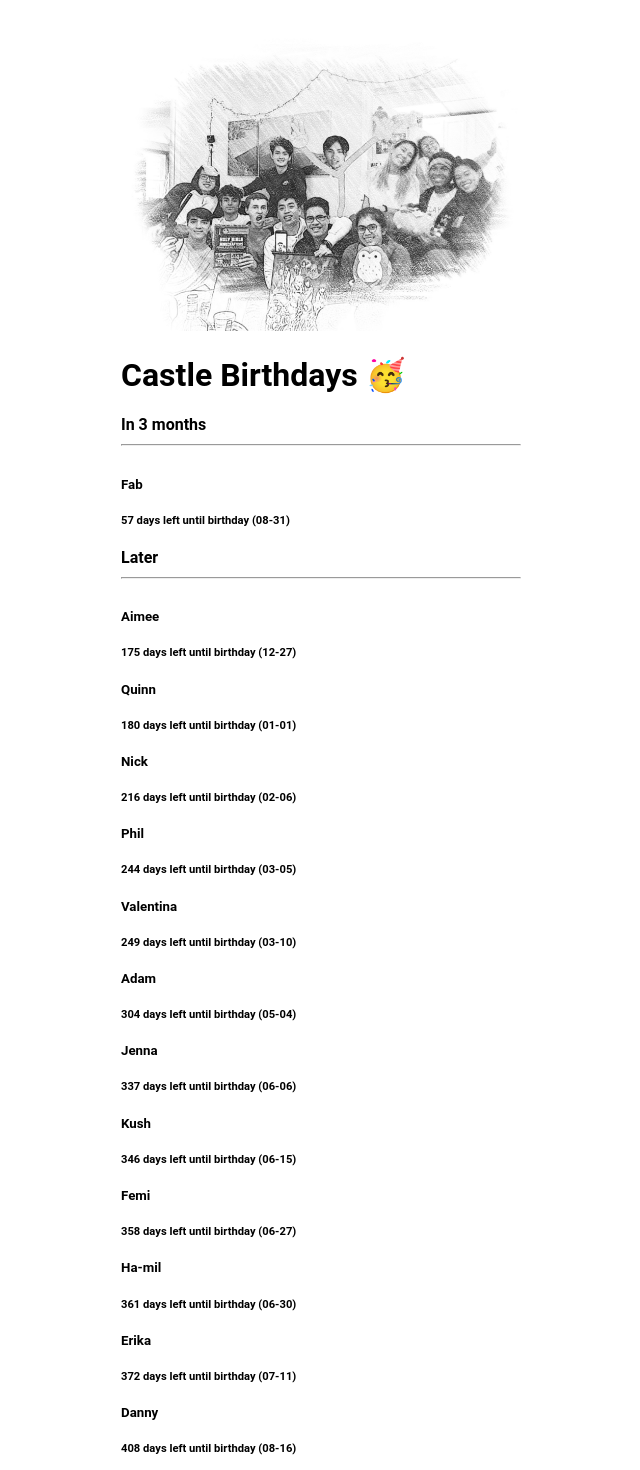
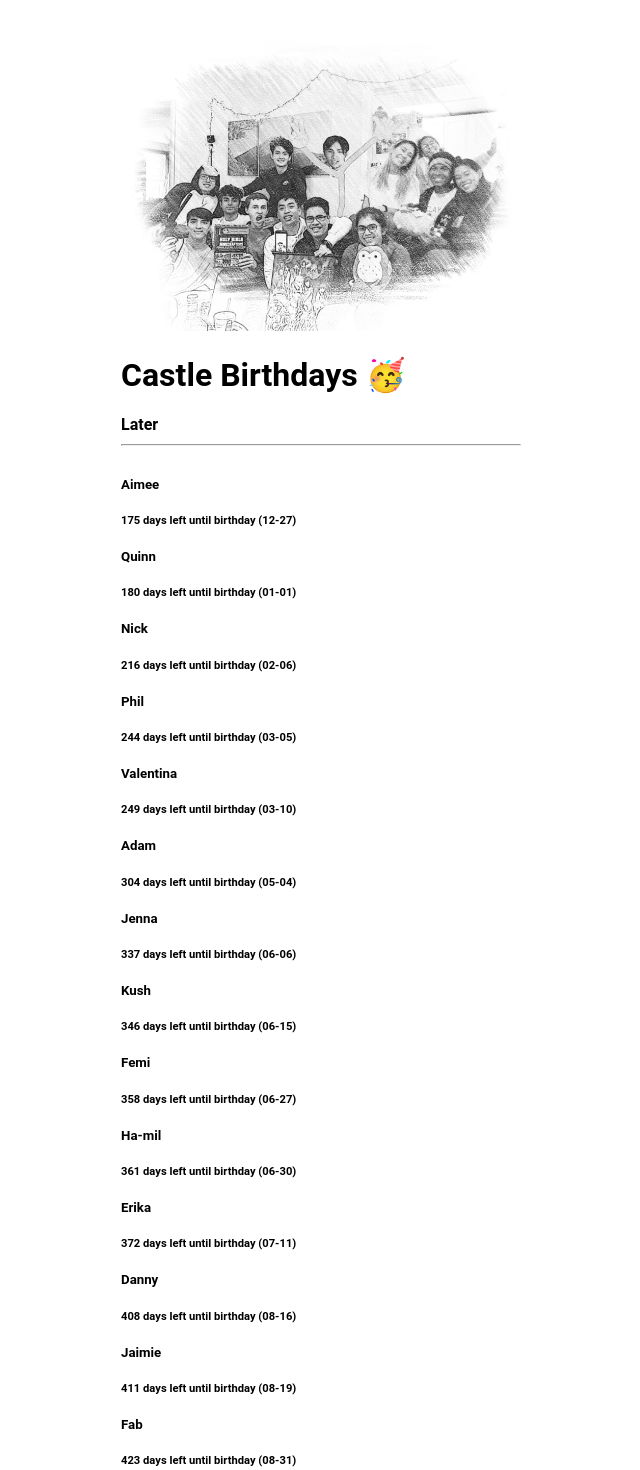
Before and after one commit to AdamFarid453/castle_bdays, a React (Create React App) app: page / in a window 1280 px wide. Shown: the top 1470 px of the page, without its empty margins (319-959 px from the left). Built offline with nearby package versions, Linux system fonts and the light colour scheme.

Commit message:
bday update

```diff
--- a/src/components/Birthdays.js
+++ b/src/components/Birthdays.js
@@ -80,7 +80,7 @@ export const friends = [
   },
   {
     name: "Fab",
-    birthdayDate: "2023-08-31",
+    birthdayDate: "2024-08-31",
     id: Math.floor(Math.random() * 1000),
     imgURL: "",
   },
```
